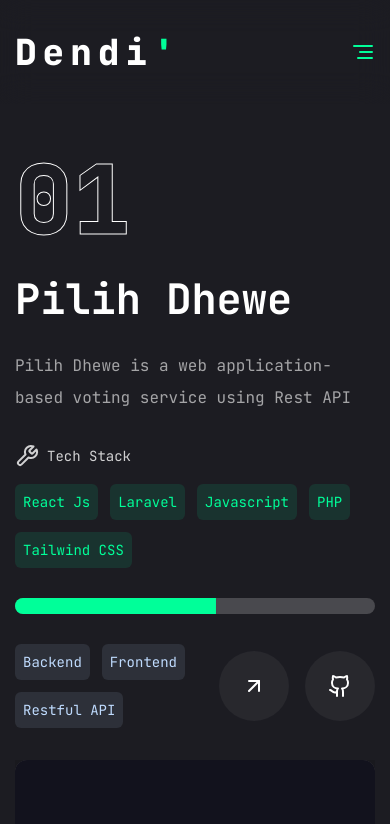
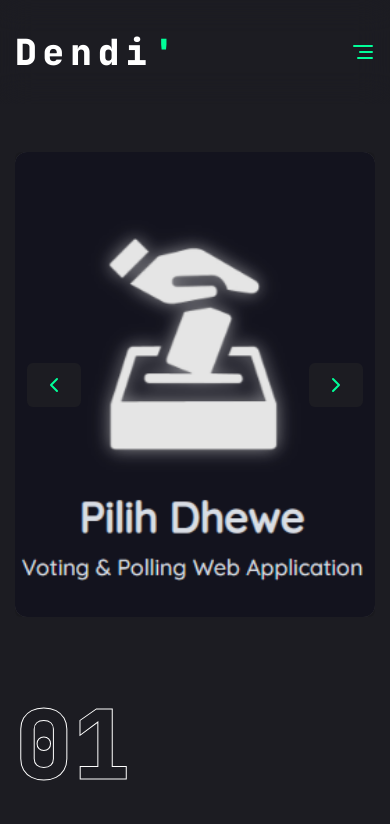
Before and after one commit to dendik-creation/dendik-creation-portfolio, a Next.js app: page /work in a window 390 px wide. Shown: the top 824 px of the page. Built offline with nearby package versions, Linux system fonts and the light colour scheme.

Commit message:
fix: Fix window width state, fix url of github repo work

```diff
--- a/src/app/about/page.tsx
+++ b/src/app/about/page.tsx
@@ -235,7 +235,7 @@ const About: React.FC = () => {
   const [isMobile, setMobile] = useState<boolean>(false);
   useEffect(() => {
     const updateScreenWidth = () => {
-      if (window.innerWidth < 970) {
+      if (window.innerWidth < 1024) {
         setMobile(true);
       } else {
         setMobile(false);
@@ -245,7 +245,7 @@ const About: React.FC = () => {
     return () => {
       window.removeEventListener("resize", updateScreenWidth);
     };
-  }, []);
+  }, [activeTab, isMobile]);
   return (
     <motion.div
       initial={{ opacity: 0 }}
--- a/src/app/work/page.tsx
+++ b/src/app/work/page.tsx
@@ -17,9 +17,9 @@ import { ArrowUpRight, Github, Wrench } from "lucide-react";
 import SliderButton from "@/components/common/Work/SliderButton";
 import { Progress } from "@/components/ui/progress";
 import { Swiper as SwiperType } from "swiper/types";
-import { Autoplay, EffectCards, EffectFlip } from "swiper/modules";
+import { Autoplay, EffectCoverflow } from "swiper/modules";
 import "swiper/css";
-import "swiper/css/effect-flip";
+import "swiper/css/effect-coverflow";
 
 const projects: ProjectList = [
   {
@@ -113,7 +113,7 @@ const projects: ProjectList = [
     categories: ["Frontend", "Backend", "Restful API"],
     techStack: ["React Js", "Javascript", "Laravel", "PHP", "Tailwind CSS"],
     image: "/assets/work/ami.png",
-    github: "https://github.com/dendik-creation/ami_be",
+    github: "https://github.com/dendik-creation/react_ami_be",
   },
 ];
 
@@ -176,7 +176,7 @@ const Work: React.FC = () => {
       <div className="container mx-auto">
         <div className="flex flex-col xl:flex-row xl:gap-[30px] gap-8">
           {/* Project Data */}
-          <div className="">
+          <div className="xl:order-1 order-2">
             <div className="w-full xl:h-[460px] flex flex-col xl:justify-between order-2 xl:order-none">
               <div className="flex flex-col gap-[30px]">
                 {/* Outline */}
@@ -320,20 +320,20 @@ const Work: React.FC = () => {
             </div>
           </div>
           {/* Project Image */}
-          <div className="w-full xl:w-[50%] rounded-md">
+          <div className="w-full xl:w-[50%] xl:order-2 order-1 rounded-md">
             <Swiper
               autoplay={{
                 delay: 10000,
                 pauseOnMouseEnter: true,
               }}
               spaceBetween={30}
-              effect={"flip"}
+              effect={"coverflow"}
               rewind={true}
               grabCursor={true}
               onAutoplayTimeLeft={(swiper, timeLeft, percentage) =>
                 handleProgress(swiper, timeLeft, percentage)
               }
-              modules={[Autoplay, EffectFlip]}
+              modules={[Autoplay, EffectCoverflow]}
               slidesPerView={1}
               className="xl:h-[520px] mb-12 rounded-md"
               onSlideChange={handleSlideChange}
```
